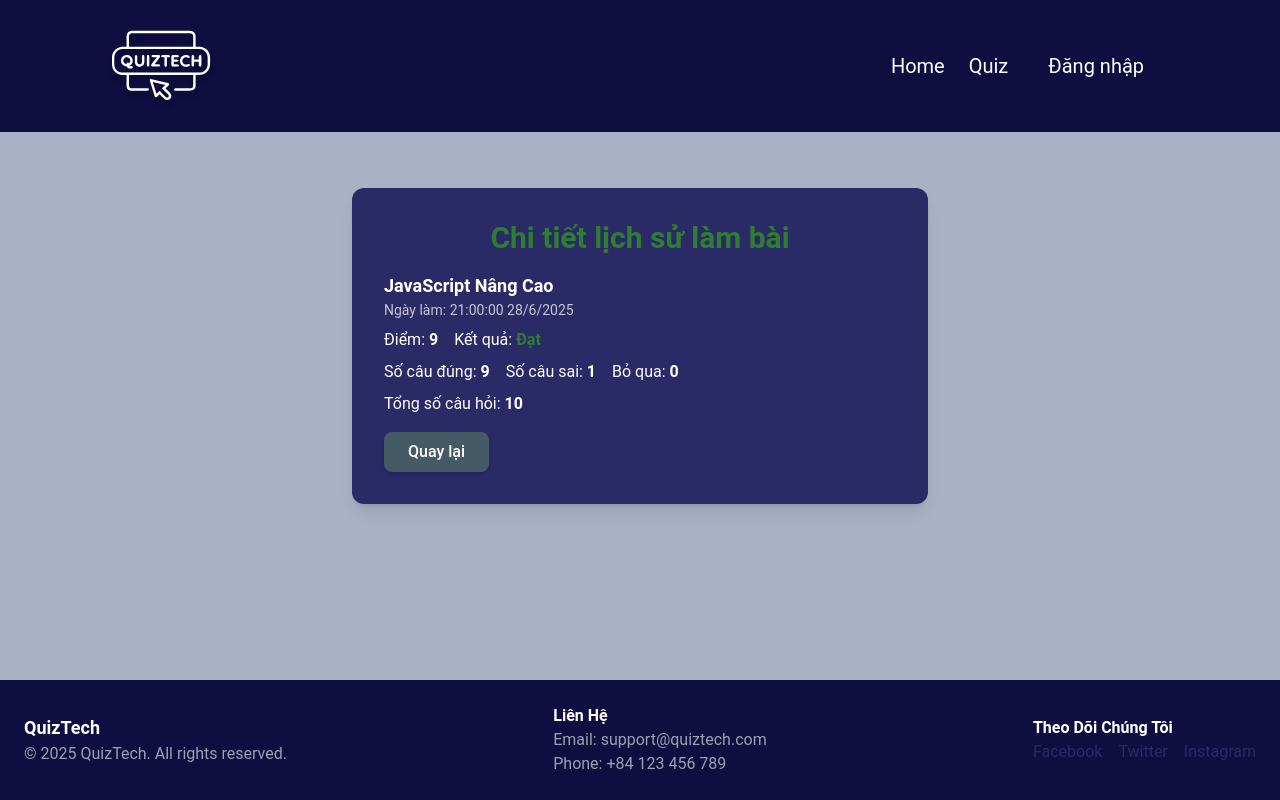
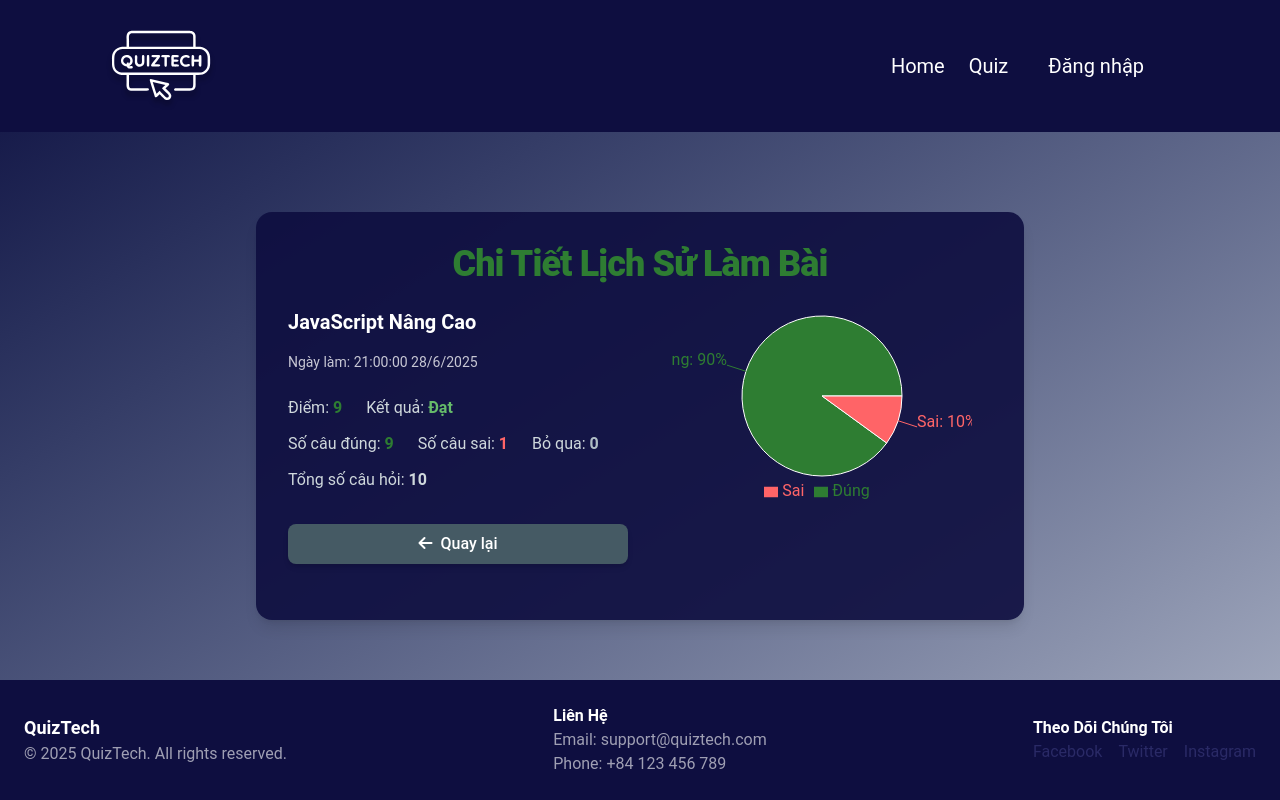
Before and after one commit to trung2004official/FinalProjectFrontEnd, a React (Vite) app: page /history/1 in a window 1280 px wide. Built offline with nearby package versions, Linux system fonts and the light colour scheme.

Commit message:
History-Update

```diff
--- a/package.json
+++ b/package.json
@@ -22,6 +22,7 @@
     "react-icons": "^5.5.0",
     "react-paginate": "^8.3.0",
     "react-router-dom": "^7.6.0",
+    "recharts": "^3.0.2",
     "sweetalert2": "^11.22.0",
     "yup": "^1.6.1"
   },
--- a/src/pages/History.jsx
+++ b/src/pages/History.jsx
@@ -32,42 +32,58 @@ const History = () => {
     const navigate = useNavigate();
 
     return (
-        <div className="min-h-screen bg-CadetBlue text-white flex flex-col">
+        <div className="min-h-screen bg-gradient-to-br from-CetaceanBlue to-CadetBlue text-white flex flex-col font-roboto">
             <Header />
-            <main className="flex-1 container mx-auto p-6">
-                <h1 className="text-3xl font-bold mb-8 text-center text-Emerald">Lịch sử làm bài</h1>
-                <div className="space-y-4 max-w-xl mx-auto">
-                    {mockAttempts.map((attempt, idx) => {
+            <main className="flex-1 container mx-auto px-6 py-12">
+                <h1 className="text-4xl font-extrabold mb-10 text-center text-Emerald tracking-tight">
+                    Lịch Sử Làm Bài
+                </h1>
+                <div className="max-w-3xl mx-auto space-y-6">
+                    {mockAttempts.length === 0 ? (
+                        <div className="text-center text-Grey-light text-lg italic">
+                            Chưa có lịch sử làm bài.
+                        </div>
+                    ) : (
+                        mockAttempts.map((attempt, idx) => {
                             const quiz = quizzes.find(q => q.id === attempt.quizId);
                             return (
                                 <div
                                     key={attempt.id}
-                                className="bg-CetaceanBlue-light rounded-xl shadow p-4 flex flex-col gap-2"
+                                    className="bg-CetaceanBlue/90 rounded-2xl shadow-lg p-6 flex flex-col gap-3 transition-all duration-300 hover:-translate-y-2 hover:shadow-xl hover:bg-CetaceanBlue animate-fade-in"
                                 >
                                     <div className="flex justify-between items-center">
-                                    <span className="font-semibold text-lg">{quiz ? quiz.title : '---'}</span>
+                                        <span className="font-bold text-xl text-white">
+                                            {quiz ? quiz.title : '---'}
+                                        </span>
                                         <span className="text-sm text-Manatee-light">
                                             {attempt.completedAt
                                                 ? new Date(attempt.completedAt).toLocaleString('vi-VN', { timeZone: 'Asia/Ho_Chi_Minh' })
                                                 : '---'}
                                         </span>
                                     </div>
-                                <div className="flex gap-6 mt-1">
-                                    <span>Điểm: <span className="font-bold">{attempt.score ?? '--'}</span></span>
-                                    <span>Kết quả: {attempt.passed
-                                        ? <span className="text-Emerald font-semibold">Đạt</span>
-                                        : <span className="text-red-400 font-semibold">Chưa đạt</span>
-                                    }</span>
+                                    <div className="flex gap-8">
+                                        <span className="text-Grey-light">
+                                            Điểm: <span className="font-bold text-Emerald">{attempt.score ?? '--'}</span>
+                                        </span>
+                                        <span className="text-Grey-light">
+                                            Kết quả:{' '}
+                                            {attempt.passed ? (
+                                                <span className="text-Emerald-light font-semibold">Đạt</span>
+                                            ) : (
+                                                <span className="text-red-400 font-semibold">Chưa đạt</span>
+                                            )}
+                                        </span>
                                     </div>
                                     <span
-                                    className="text-Emerald hover:underline cursor-pointer"
+                                        className="text-Emerald hover:text-Emerald-light font-medium cursor-pointer transition duration-200 hover:underline"
                                         onClick={() => navigate(`/history/${attempt.id}`)}
                                     >
                                         Xem chi tiết
                                     </span>
                                 </div>
                             );
-                    })}
+                        })
+                    )}
                 </div>
             </main>
             <Footer />
--- a/src/pages/HistoryDetail.jsx
+++ b/src/pages/HistoryDetail.jsx
@@ -3,8 +3,8 @@ import { useParams, useNavigate } from 'react-router-dom';
 import Header from '../components/User/Header.jsx';
 import Footer from '../components/User/Footer.jsx';
 import { quizzes } from '../data.js';
+import { PieChart, Pie, Cell, Tooltip, Legend } from 'recharts';
 
-// Dữ liệu tạm, bạn có thể truyền qua props hoặc lấy từ API nếu cần
 const mockAttempts = [
     {
         id: 1,
@@ -49,51 +49,105 @@ const HistoryDetail = () => {
 
     if (!attempt) {
         return (
-            <div className="min-h-screen bg-CadetBlue text-white flex flex-col">
+            <div className="min-h-screen bg-gradient-to-br from-CetaceanBlue to-CadetBlue text-white flex flex-col font-roboto">
                 <Header />
                 <main className="flex-1 flex items-center justify-center">
-                    <div className="text-2xl text-center">Không tìm thấy lịch sử làm bài!</div>
+                    <div className="text-2xl text-center text-Grey-light">Không tìm thấy lịch sử làm bài!</div>
                 </main>
                 <Footer />
             </div>
         );
     }
 
+    const formattedDate = attempt.completedAt
+        ? new Date(attempt.completedAt).toLocaleString('vi-VN', { timeZone: 'Asia/Ho_Chi_Minh' })
+        : '---';
+
+    // Dữ liệu cho biểu đồ tròn
+    const pieData = [
+        { name: 'Đúng', value: attempt.correct, color: 'var(--color-Emerald)' },
+        { name: 'Sai', value: attempt.wrong, color: 'var(--color-red-400)' },
+        { name: 'Bỏ qua', value: attempt.skipped, color: 'var(--color-Grey)' },
+    ].filter(item => item.value > 0);
+
     return (
-        <div className="min-h-screen bg-CadetBlue text-white flex flex-col">
+        <div className="min-h-screen bg-gradient-to-br from-CetaceanBlue to-CadetBlue text-white flex flex-col font-roboto">
             <Header />
-            <main className="flex-1 container mx-auto p-6">
-                <div className="max-w-xl mx-auto bg-CetaceanBlue-light rounded-xl shadow-lg p-8 mt-8">
-                    <h1 className="text-3xl font-bold mb-4 text-center text-Emerald">Chi tiết lịch sử làm bài</h1>
-                    <div className="mb-4">
-                        <div className="font-semibold text-lg">{quiz ? quiz.title : '---'}</div>
+            <main className="flex-1 container mx-auto px-6 py-12">
+                <div className="max-w-3xl mx-auto bg-CetaceanBlue/90 rounded-2xl shadow-lg p-8 mt-8 transition-all duration-300 hover:shadow-xl animate-fade-in">
+                    <h1 className="text-4xl font-extrabold mb-6 text-center text-Emerald tracking-tight">
+                        Chi Tiết Lịch Sử Làm Bài
+                    </h1>
+                    <div className="grid grid-cols-1 md:grid-cols-2 gap-6 mb-6">
+                        {/* Thông tin chi tiết */}
+                        <div className="flex flex-col gap-4">
+                            <div className="font-bold text-xl text-white">{quiz ? quiz.title : '---'}</div>
                             <div className="text-sm text-Manatee-light mb-2">
-                            Ngày làm: {attempt.completedAt
-                                ? new Date(attempt.completedAt).toLocaleString('vi-VN', { timeZone: 'Asia/Ho_Chi_Minh' })
-                                : '---'}
+                                Ngày làm: {formattedDate}
                             </div>
-                        <div className="flex gap-4 mb-2">
-                            <span>Điểm: <span className="font-bold">{attempt.score ?? '--'}</span></span>
-                            <span>Kết quả: {attempt.passed
-                                ? <span className="text-Emerald font-semibold">Đạt</span>
-                                : <span className="text-red-400 font-semibold">Chưa đạt</span>
-                            }</span>
+                            <div className="flex flex-col gap-3">
+                                <div className="flex gap-6">
+                                    <span className="text-Grey-light">
+                                        Điểm: <span className="font-bold text-Emerald">{attempt.score ?? '--'}</span>
+                                    </span>
+                                    <span className="text-Grey-light">
+                                        Kết quả:{' '}
+                                        {attempt.passed ? (
+                                            <span className="text-Emerald-light font-semibold">Đạt</span>
+                                        ) : (
+                                            <span className="text-red-400 font-semibold">Chưa đạt</span>
+                                        )}
+                                    </span>
                                 </div>
-                        <div className="flex gap-4 mb-2">
-                            <span>Số câu đúng: <span className="font-bold">{attempt.correct}</span></span>
-                            <span>Số câu sai: <span className="font-bold">{attempt.wrong}</span></span>
-                            <span>Bỏ qua: <span className="font-bold">{attempt.skipped}</span></span>
+                                <div className="flex gap-6">
+                                    <span className="text-Grey-light">
+                                        Số câu đúng: <span className="font-bold text-Emerald">{attempt.correct}</span>
+                                    </span>
+                                    <span className="text-Grey-light">
+                                        Số câu sai: <span className="font-bold text-red-400">{attempt.wrong}</span>
+                                    </span>
+                                    <span className="text-Grey-light">
+                                        Bỏ qua: <span className="font-bold text-Grey">{attempt.skipped}</span>
+                                    </span>
                                 </div>
-                        <div className="mb-4">
+                                <div className="text-Grey-light">
                                     Tổng số câu hỏi: <span className="font-bold">{attempt.total}</span>
                                 </div>
                             </div>
                             <button
-                        className="bg-Grey-dark hover:bg-Grey text-white font-medium px-6 py-2 rounded-lg shadow-md transition"
+                                className="bg-Grey-dark hover:bg-Grey text-white font-medium px-6 py-2 rounded-lg shadow-md transition transform hover:scale-105 mt-4"
                                 onClick={() => navigate(-1)}
                             >
-                        Quay lại
+                                <i className="fa-solid fa-arrow-left mr-2"></i>Quay lại
                             </button>
+                        </div>
+                        {/* Biểu đồ tròn */}
+                        <div className="flex justify-center">
+                            <PieChart width={300} height={200}>
+                                <Pie
+                                    data={pieData}
+                                    dataKey="value"
+                                    nameKey="name"
+                                    cx="50%"
+                                    cy="50%"
+                                    outerRadius={80}
+                                    label={({ name, percent }) => `${name}: ${(percent * 100).toFixed(0)}%`}
+                                >
+                                    {pieData.map((entry, index) => (
+                                        <Cell key={`cell-${index}`} fill={entry.color} />
+                                    ))}
+                                </Pie>
+                                <Tooltip
+                                    contentStyle={{
+                                        backgroundColor: 'var(--color-CetaceanBlue)',
+                                        color: 'var(--color-white)',
+                                        borderRadius: '8px',
+                                    }}
+                                />
+                                <Legend />
+                            </PieChart>
+                        </div>
+                    </div>
                 </div>
             </main>
             <Footer />
```
Also changed, not shown: 1 other file (tests, documents, lock files or other folders). Lines whose indentation alone changed are shown as unchanged.
